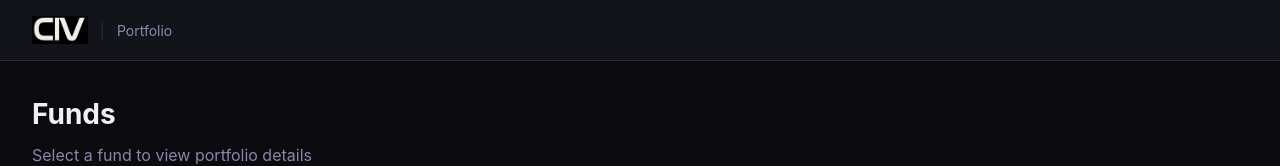
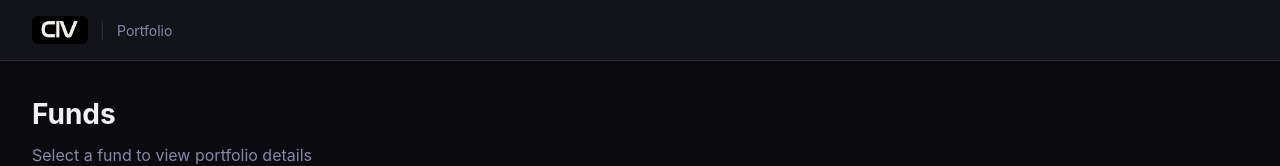
Before and after one commit to gonzo-tpc/portfolio, a Next.js app in the folder dagans/: page / in a window 1280 px wide. Shown: the top 166 px of the page. Built offline with nearby package versions, Linux system fonts and the light colour scheme; no server answers; the database is empty.

Commit message:
black background behind logo

```diff
--- a/dagans/app/layout.tsx
+++ b/dagans/app/layout.tsx
@@ -8,7 +8,7 @@ export default function RootLayout({ children }: { children: React.ReactNode })
         <nav style={{ background: '#13131a', borderBottom: '1px solid #2a2a3a', padding: '16px 32px', display: 'flex', alignItems: 'center', gap: 12 }}>
           <a href="/" style={{ display: 'flex', alignItems: 'center', gap: 12, textDecoration: 'none' }}>
             {/* eslint-disable-next-line @next/next/no-img-element */}
-            <img src="/civ-logo.png" alt="CIV" style={{ height: 28, width: 'auto' }} />
+            <img src="/civ-logo.png" alt="CIV" style={{ height: 28, width: 'auto', background: '#000', padding: '4px 8px', borderRadius: 6 }} />
           </a>
           <span style={{ color: '#2a2a3a' }}>|</span>
           <span style={{ color: '#8888aa', fontSize: 14 }}>Portfolio</span>
```
